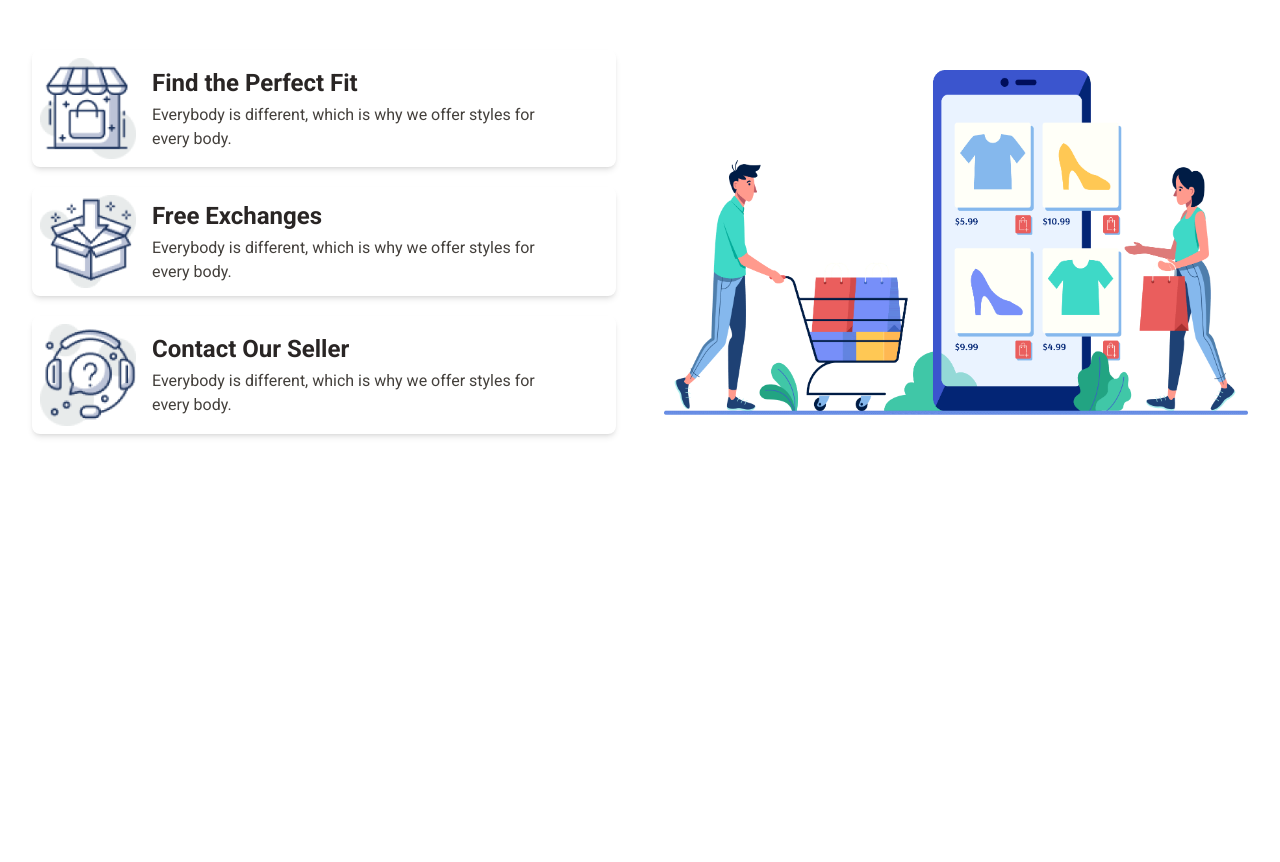
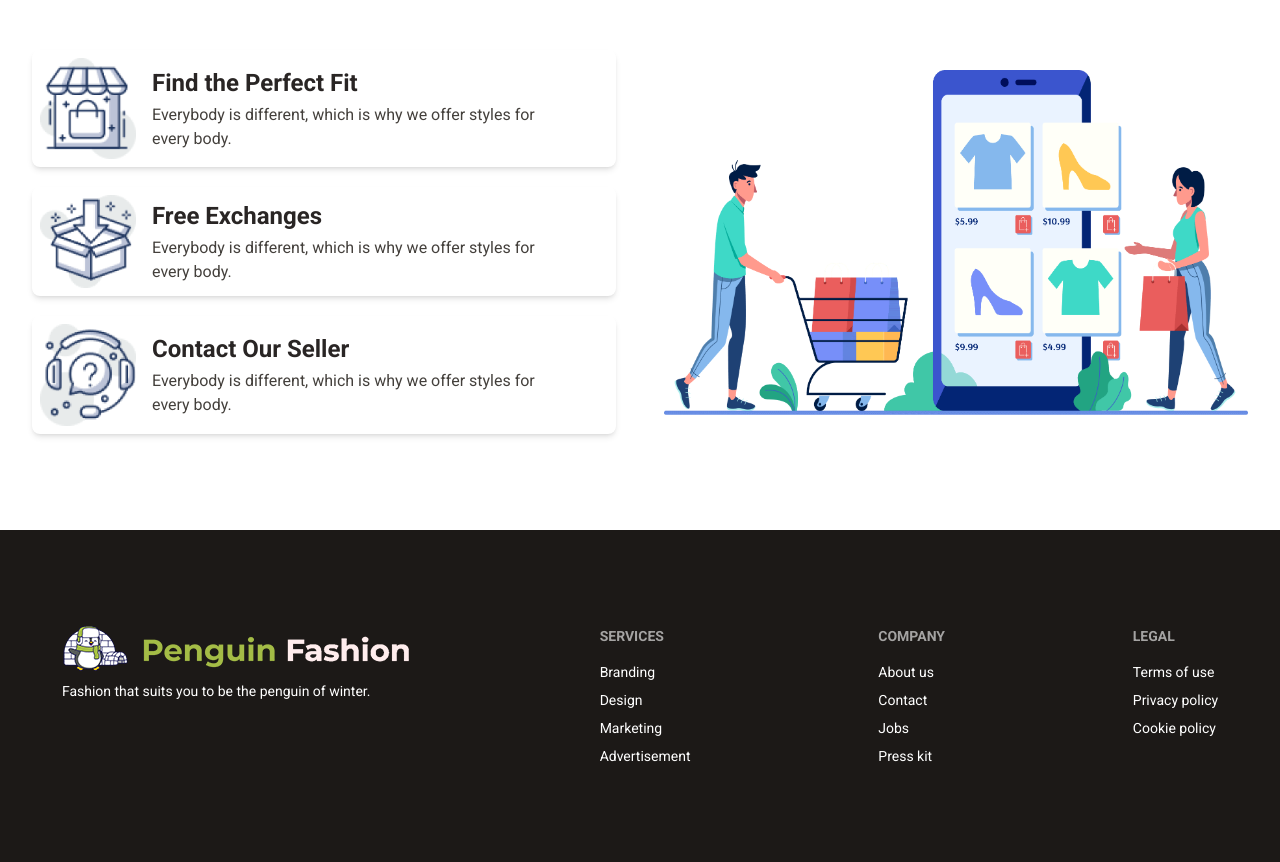
Before and after one commit to srshubho26/penguin-fashion-using-tailwind, a plain HTML site: page index.html in a window 1280 px wide. Shown: the part 2253-3115 px from the top of the page. Before the commit the page ends 2783 px from the top, so only its background shows below. Drawn offline with nearby package versions, Linux system fonts and the light colour scheme.

Commit message:
added footer

```diff
--- a/index.html
+++ b/index.html
@@ -4,6 +4,7 @@
     <meta charset="UTF-8">
     <meta name="viewport" content="width=device-width, initial-scale=1.0">
     <title>Penguin Fashion Using Tailwind</title>
+    <link href="https://cdn.jsdelivr.net/npm/daisyui@4.12.10/dist/full.min.css" rel="stylesheet" type="text/css" />
     <script src="https://cdn.tailwindcss.com"></script>
 
     <link rel="preconnect" href="https://fonts.googleapis.com">
@@ -234,6 +235,34 @@
             </div>
          </section>
     </main>
-    <footer></footer>
+
+    <footer class="bg-stone-900 text-white py-16 sm:py-24 px-2">
+        <div class="footer max-w-screen-xl mx-auto justify-center lg:justify-around sm:gap-20">
+            <aside class="sm:col-span-4 md:col-span-1">
+                <img class="w-full" src="images/icons/logo_white.png">
+                <p>Fashion that suits you to be the penguin of winter.</p>
+              </aside>
+              <nav>
+                <h6 class="footer-title">Services</h6>
+                <a class="link link-hover">Branding</a>
+                <a class="link link-hover">Design</a>
+                <a class="link link-hover">Marketing</a>
+                <a class="link link-hover">Advertisement</a>
+              </nav>
+              <nav>
+                <h6 class="footer-title">Company</h6>
+                <a class="link link-hover">About us</a>
+                <a class="link link-hover">Contact</a>
+                <a class="link link-hover">Jobs</a>
+                <a class="link link-hover">Press kit</a>
+              </nav>
+              <nav>
+                <h6 class="footer-title">Legal</h6>
+                <a class="link link-hover">Terms of use</a>
+                <a class="link link-hover">Privacy policy</a>
+                <a class="link link-hover">Cookie policy</a>
+              </nav>
+        </div>
+      </footer>
 </body>
 </html>
```
Also changed, not shown: images/icons/logo.png, images/icons/logo_white.png (added).
